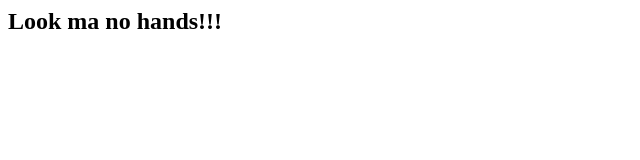
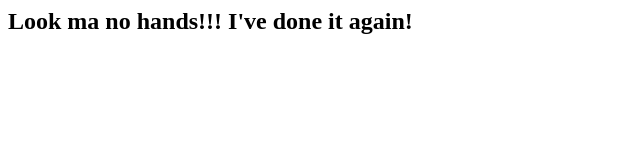
Before and after one commit to Mortr0n/firstReact, a plain HTML site: page index.html in a window 1280 px wide. Shown: the whole page, without its empty margins (0-640 px from the left). Drawn offline with nearby package versions, Linux system fonts and the light colour scheme.

Commit message:
modified index.html

```diff
--- a/index.html
+++ b/index.html
@@ -11,7 +11,7 @@
         <script crossorigin="" src="https://unpkg.com/react-dom@16/umd/react-dom.development.js"></script>
         <script>
             const App = React.createElement("h1", {}, "Our First React page has rendered");
-            const myApp = React.createElement("h2", {}, "Look ma no hands!!!");
+            const myApp = React.createElement("h2", {}, "Look ma no hands!!! I've done it again!");
             ReactDOM.render(App, document.getElementById("root"));
             ReactDOM.render(myApp, document.getElementById("root"));
         </script>
```
